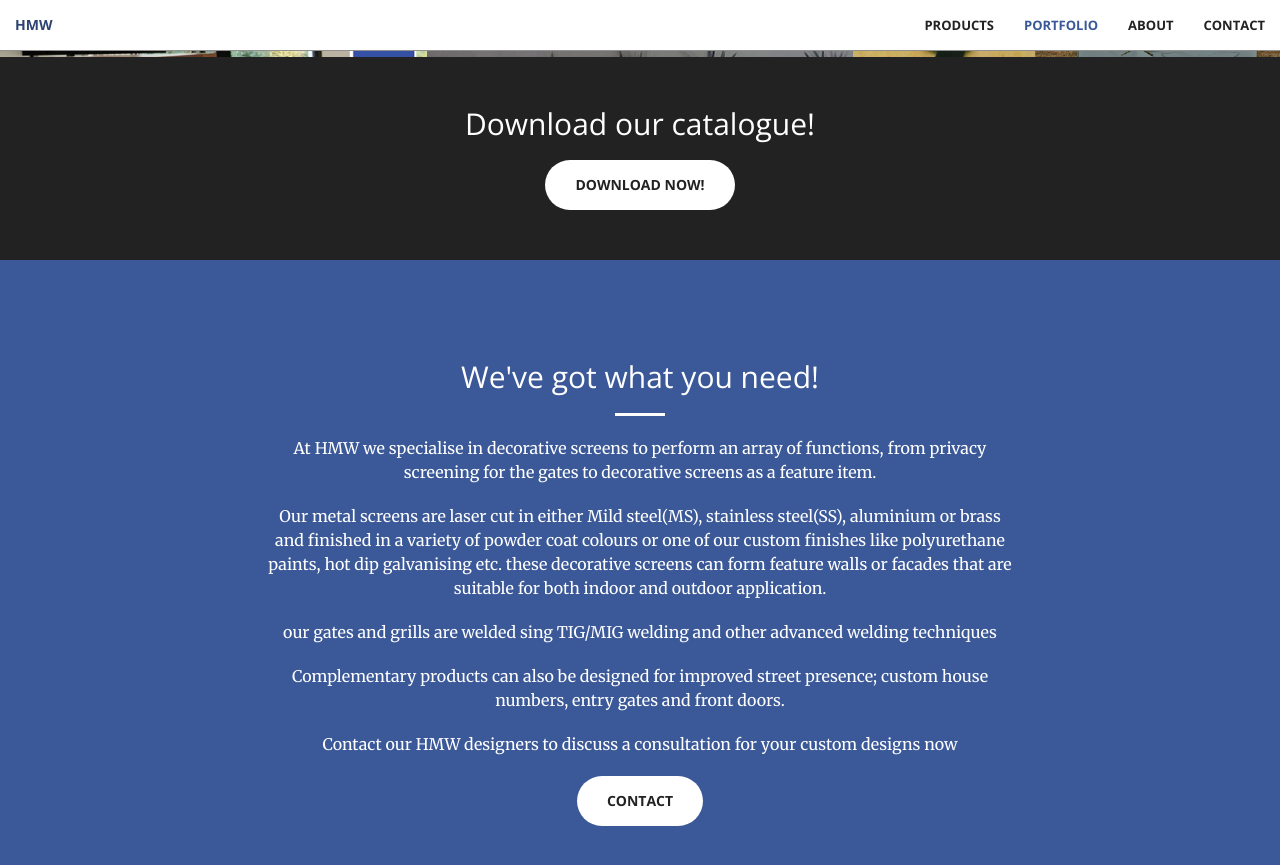
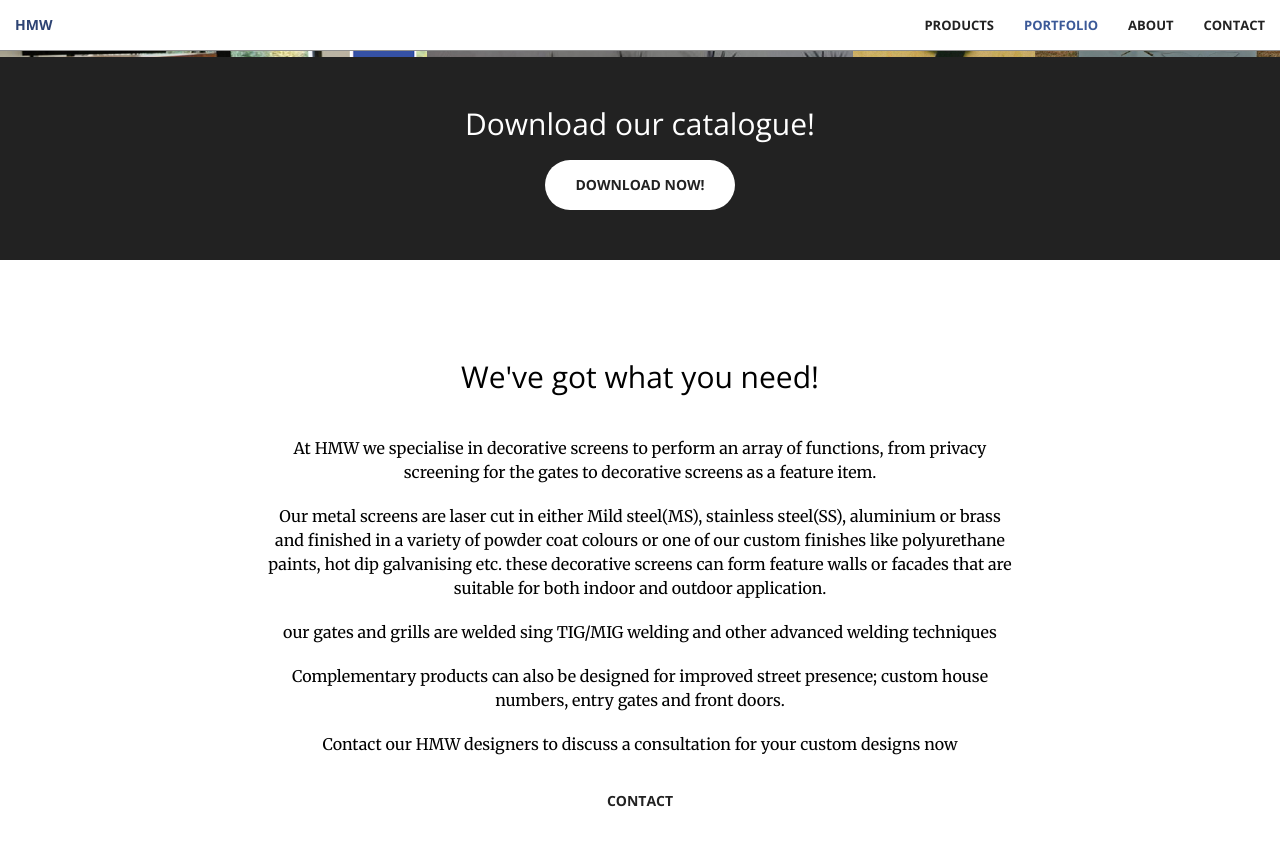
Before and after one commit to srinirover/srinirover.github.io, a Jekyll site: the page built from index.html, in a window 1280 px wide and 900 px high, scrolled down 1787 px. Shown: the top 865 px of the window. Built offline with Jekyll 4.4.1, drawn with Linux system fonts in a browser that asks for light colours.

Commit message:
color swap about

```diff
--- a/_includes/call-to-action.html
+++ b/_includes/call-to-action.html
@@ -1,4 +1,4 @@
-<section class="bg-primary" id="about">
+<section class="bg-primary1" id="about">
     <div class="container">
         <div class="row">
             <div class="col-lg-8 col-lg-offset-2 text-center">
--- a/_sass/_base.scss
+++ b/_sass/_base.scss
@@ -48,6 +48,11 @@ p {
 
 .bg-primary {
     background-color: $theme-primary;
+}
+
+.bg-primary1 {
+    background-color: #fff;
+    color: #000
 }
 
 .bg-dark {
```
Also changed, not shown: 1 other file.
